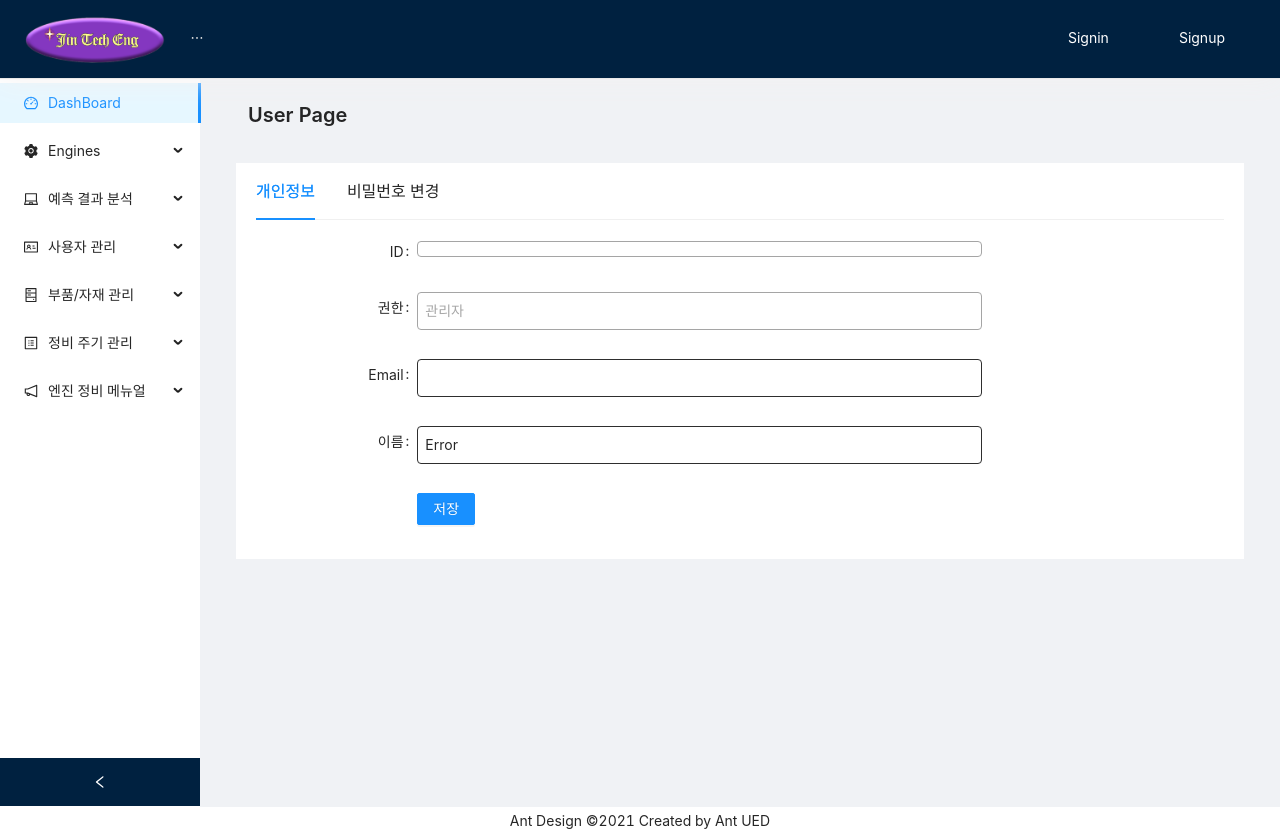
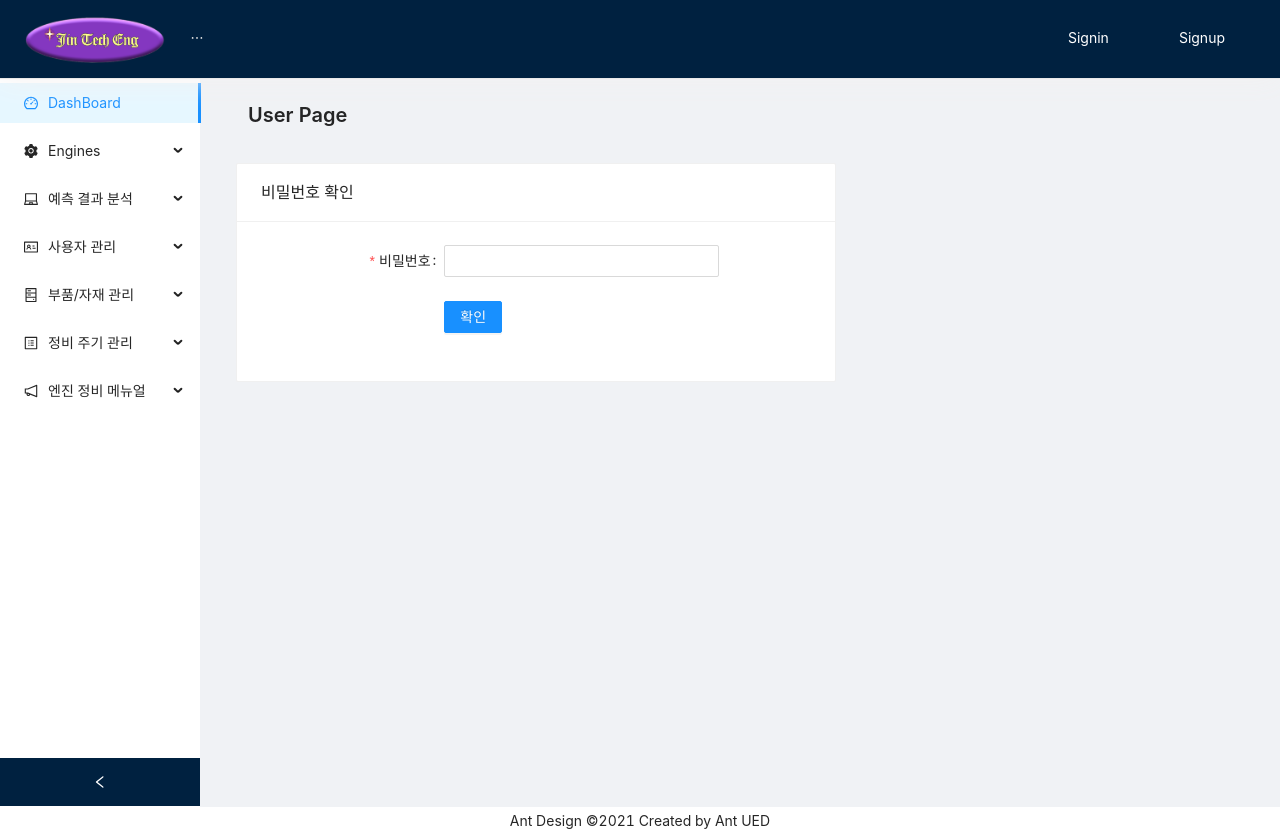
Before and after one commit to in3166/engines_mp, a React (Create React App) app in the folder client/: page /user in a window 1280 px wide. Built offline with nearby package versions, Linux system fonts and the light colour scheme; no server answers.

Commit message:
개인정보 변경 전 비밀번호 확인 기능 추가

```diff
--- a/client/src/components/views/LoginPage/LoginPage.js
+++ b/client/src/components/views/LoginPage/LoginPage.js
@@ -71,7 +71,7 @@ function LoginPage(props) {
             {/* {errors.exampleRequired && <p>This field is required</p>} */}
             <input className="form_input" type="submit" value="로그인" />
             <div className="back">
-                <Link to="/register">회원가입</Link> <br/>
+                <Link to="/register" style={{fontWeight:'bold'}}>회원가입</Link> <br/>
                 <Link to="/">취소</Link>
             </div>
         </form>
--- a/client/src/components/views/UserPage/Sections/PasswordChange.js
+++ b/client/src/components/views/UserPage/Sections/PasswordChange.js
@@ -19,7 +19,6 @@ function PasswordChange(props) {
 
         dispatch(changePassord(body))
         .then(res => {
-            console.log(res.payload.err)
             if (res.payload.success) {
                 message.success('비밀번호가 변경되었습니다.');
             } else {
--- a/client/src/components/views/UserPage/UserPage.js
+++ b/client/src/components/views/UserPage/UserPage.js
@@ -1,7 +1,8 @@
-import React from 'react'
-import { Layout, Breadcrumb, Tabs, PageHeader  } from 'antd';
+import React, {useState} from 'react'
+import { Layout, Input, Tabs, PageHeader, Card, message, Form, Button  } from 'antd';
 import PasswordChange from './Sections/PasswordChange'
 import UserInfo from './Sections/UserInfo'
+import axios from 'axios';
 //import {useSelector} from 'react-redux'
 
 const { Content } = Layout;
@@ -16,9 +17,28 @@ function UserPage(props) {
     let userData = props.user.userData;
     //const user = useSelector(state => state.user.userData);
     //console.log('userselect', user)
-
+    const [passwordCheck, setpasswordCheck] = useState(false);
 
     if(userData==null) {return null;}
+
+    const onSubmit = data => {
+        let body ={
+            id: userData.id,
+            password: data.password,
+        }
+
+        axios.post('/api/users/passwordCheck', body)
+        .then(res => {
+            if (res.data.success) {
+               setpasswordCheck(true);
+            } else {
+                message.error(res.data.err);
+            }
+          })
+          .catch(err=>{
+              alert("[Error]: "+err);
+            })
+    };
 
     return (
         <div style={{ width: '100%' }}>
@@ -38,6 +58,7 @@ function UserPage(props) {
                     }}
                 >
 
+                    { passwordCheck ?
                     <Tabs defaultActiveKey="1"  size='large' style={{background:'white', padding: '0 20px 10px 20px'}} >
                         <TabPane tab="개인정보" key="1" >
                             <UserInfo userData={userData} layout={layout}/>
@@ -46,6 +67,18 @@ function UserPage(props) {
                             <PasswordChange userData={userData} layout={layout}/>
                         </TabPane>
                     </Tabs>
+                    :
+                    <Card title="비밀번호 확인" bordered={true} style={{ width: 600}}>
+                        <Form {...{labelCol: { span: 8 }, wrapperCol: { span: 12 }}} name="password-check" onFinish={onSubmit}>
+                            <Form.Item label="비밀번호" name="password" rules={[{ required: true, message: 'Please input your password!' }]}>
+                                <Input type="password"/>
+                            </Form.Item>
+                            <Form.Item {...{wrapperCol: { offset: 8, span: 16 }}}>
+                                <Button type="primary" htmlType="submit">확인</Button>
+                            </Form.Item>
+                        </Form>
+                    </Card>
+                    }
                 </Content>
             </Layout>
         </div>
```
Also changed, not shown: 1 other file (tests, documents, lock files or other folders).
